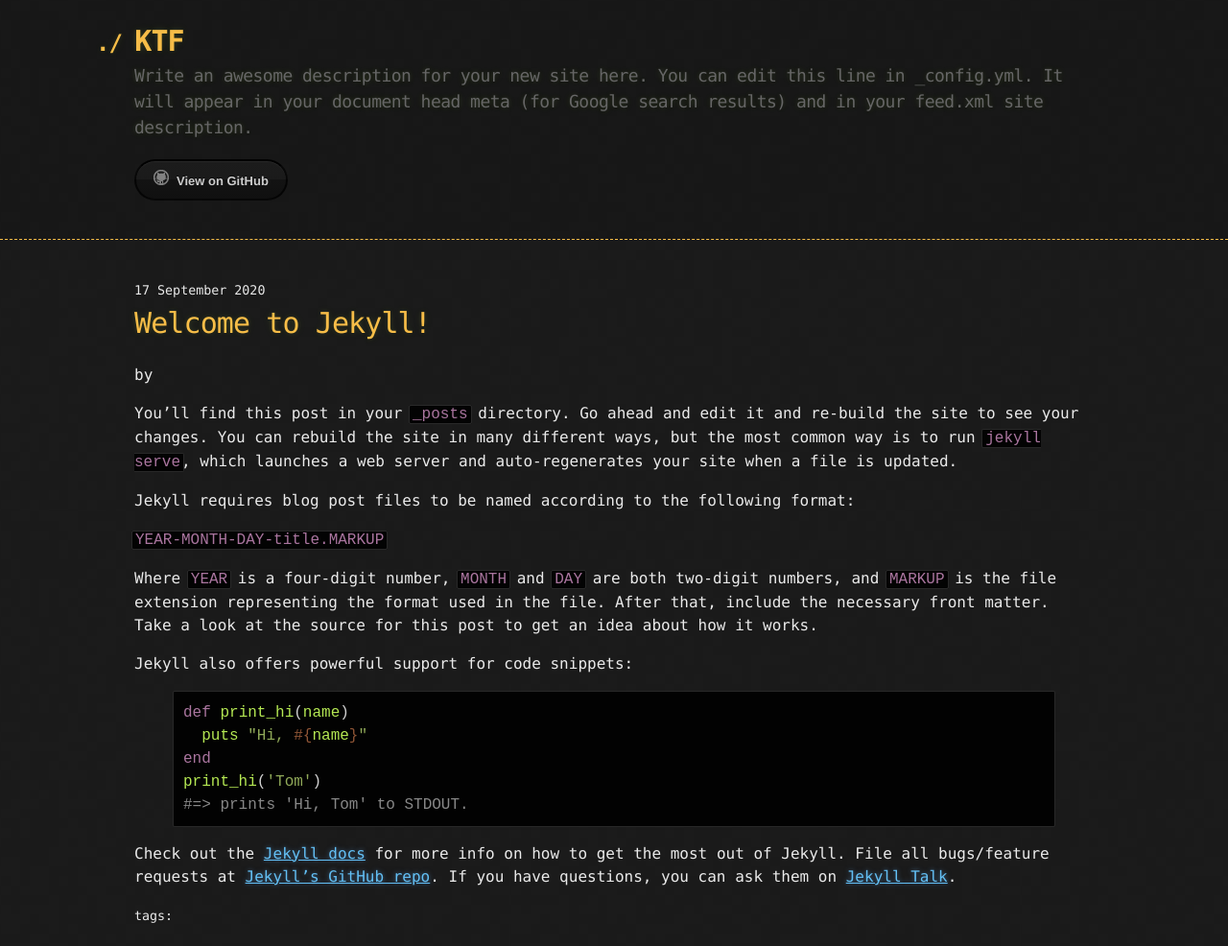
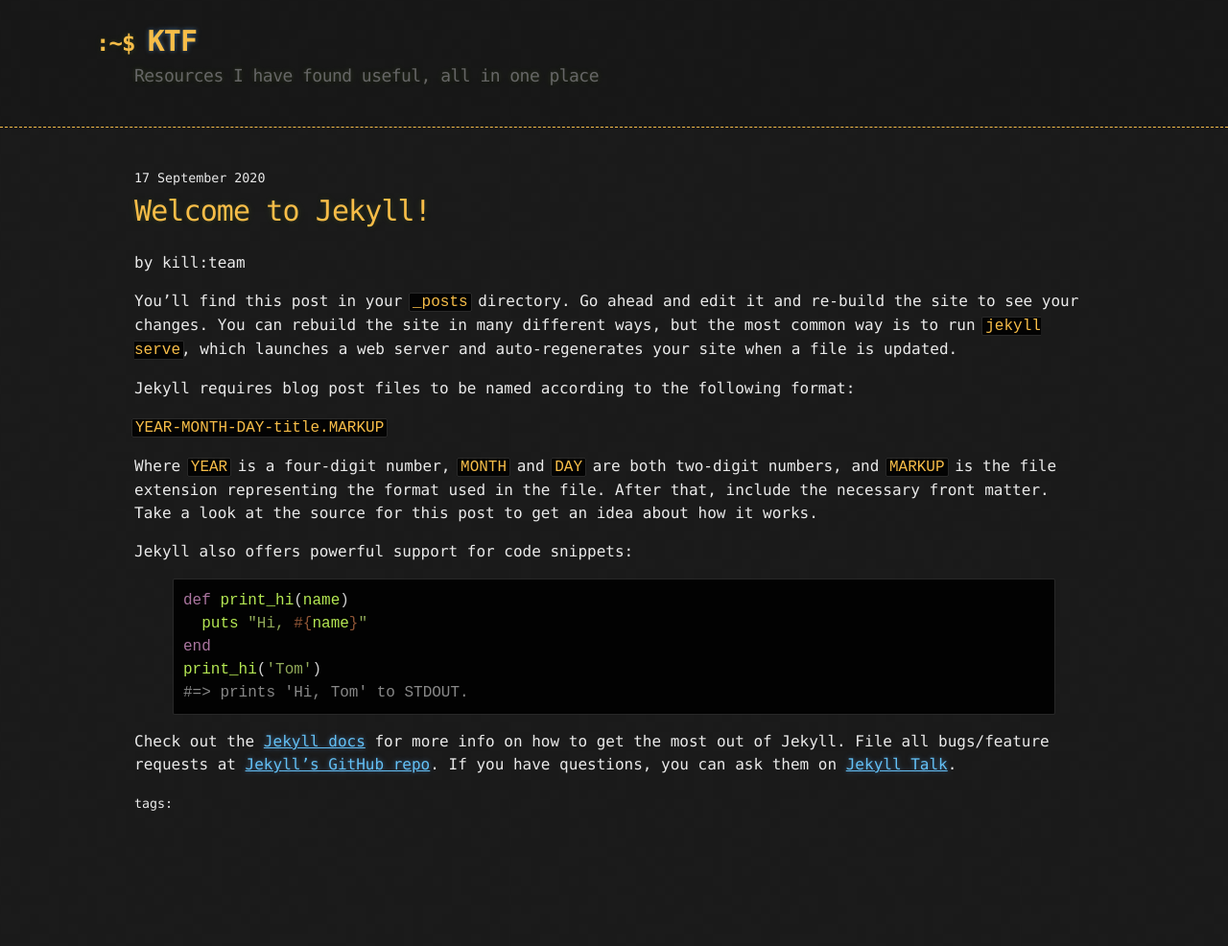
Before and after one commit to tyrantpedal/blog, a Jekyll site: the page built from _posts/2020-09-17-welcome-to-jekyll.markdown, in a window 1280 px wide. Shown: the whole page at 96% size. Built offline with Jekyll 4.4.1, drawn with Linux system fonts in a browser that asks for light colours; after the commit the page ends 900 px from its top, so only the background shows below that.

Commit message:
styling changes

```diff
--- a/_config.yml
+++ b/_config.yml
@@ -19,11 +19,9 @@
 # in the templates via {{ site.myvariable }}.
 
 title: KTF
-email: your-email@example.com
+
 description: >- # this means to ignore newlines until "baseurl:"
-  Write an awesome description for your new site here. You can edit this
-  line in _config.yml. It will appear in your document head meta (for
-  Google search results) and in your feed.xml site description.
+  Resources I have found useful, all in one place
 baseurl: "/blog" # the subpath of your site, e.g. /blog
 url: "https://tyrantpedal.github.io/" # the base hostname & protocol for your site, e.g. http://example.com
 twitter_username: jekyllrb
--- a/_layouts/default.html
+++ b/_layouts/default.html
@@ -13,16 +13,16 @@
 
     <header>
       <div class="container">
-        <h1>{{ site.title | default: site.github.repository_name }}</h1>
+        <h1><a href="/blog/" style="color: #f7bd48; text-decoration: none;">{{ site.title | default: site.github.repository_name }}</a></h1>
         <h2>{{ site.description | default: site.github.project_tagline }}</h2>
 
-        <section id="downloads">
+<!--         <section id="downloads">
           {% if site.show_downloads %}
             <a href="{{ site.github.zip_url }}" class="btn">Download as .zip</a>
             <a href="{{ site.github.tar_url }}" class="btn">Download as .tar.gz</a>
           {% endif %}
           <a href="{{ site.github.repository_url }}" class="btn btn-github"><span class="icon"></span>View on GitHub</a>
-        </section>
+        </section> -->
       </div>
     </header>
 
--- a/_posts/2020-09-17-welcome-to-jekyll.markdown
+++ b/_posts/2020-09-17-welcome-to-jekyll.markdown
@@ -1,6 +1,7 @@
 ---
 layout: post
 title:  "Welcome to Jekyll!"
+author: "kill:team"
 date:   2020-09-17 15:22:32 -0700
 categories: jekyll update
 ---
--- a/_sass/_default_colors.scss
+++ b/_sass/_default_colors.scss
@@ -1,6 +1,6 @@
 $apple-blossom: #ac4142;
 $alto: #d0d0d0;
-$bouquet: #aa759f;
+$bouquet: #aa759f;  /*aa759f*/
 $chelsea-cucumber: #90a959;
 $cod-grey: #151515;
 $conifer: #b5e853;
--- a/_sass/jekyll-theme-hacker.scss
+++ b/_sass/jekyll-theme-hacker.scss
@@ -67,7 +67,7 @@ header h1 {
 }
 
 header h1:before {
-  content: "./ ";
+  content: ":~$ ";
   font-size: 24px;
 }
 
@@ -165,7 +165,7 @@ code.highlighter-rouge {
   border: 1px solid rgba(255, 255, 255, 0.15);
   padding: 0px 3px;
   margin: 0px -3px;
-  color: #aa759f;
+  color: #f7bd48;
   border-radius: 2px;
 }
 
--- a/index.markdown
+++ b/index.markdown
@@ -5,3 +5,5 @@
 layout: default
 ---
 # Welcome...
+
+[welcome to jekyll](_posts/2020-09-17-welcome-to-jekyll.markdown)
```
